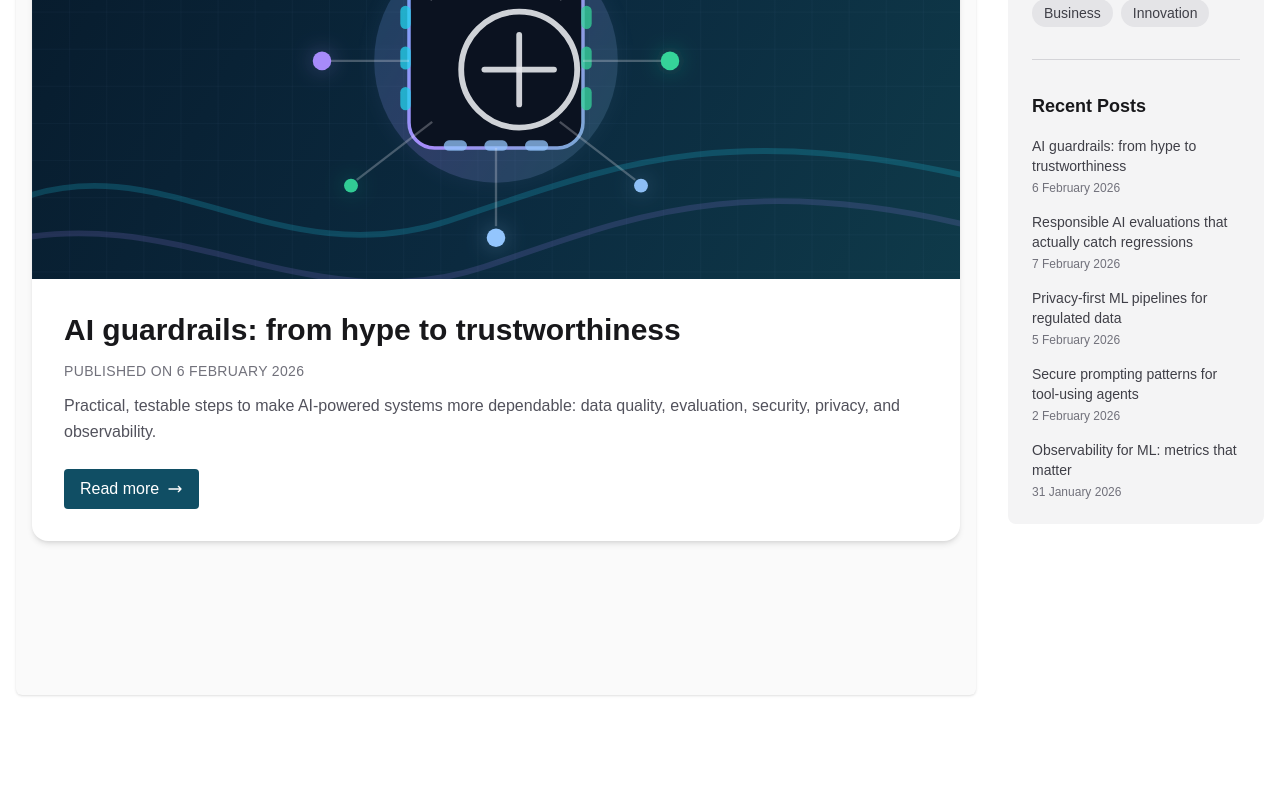
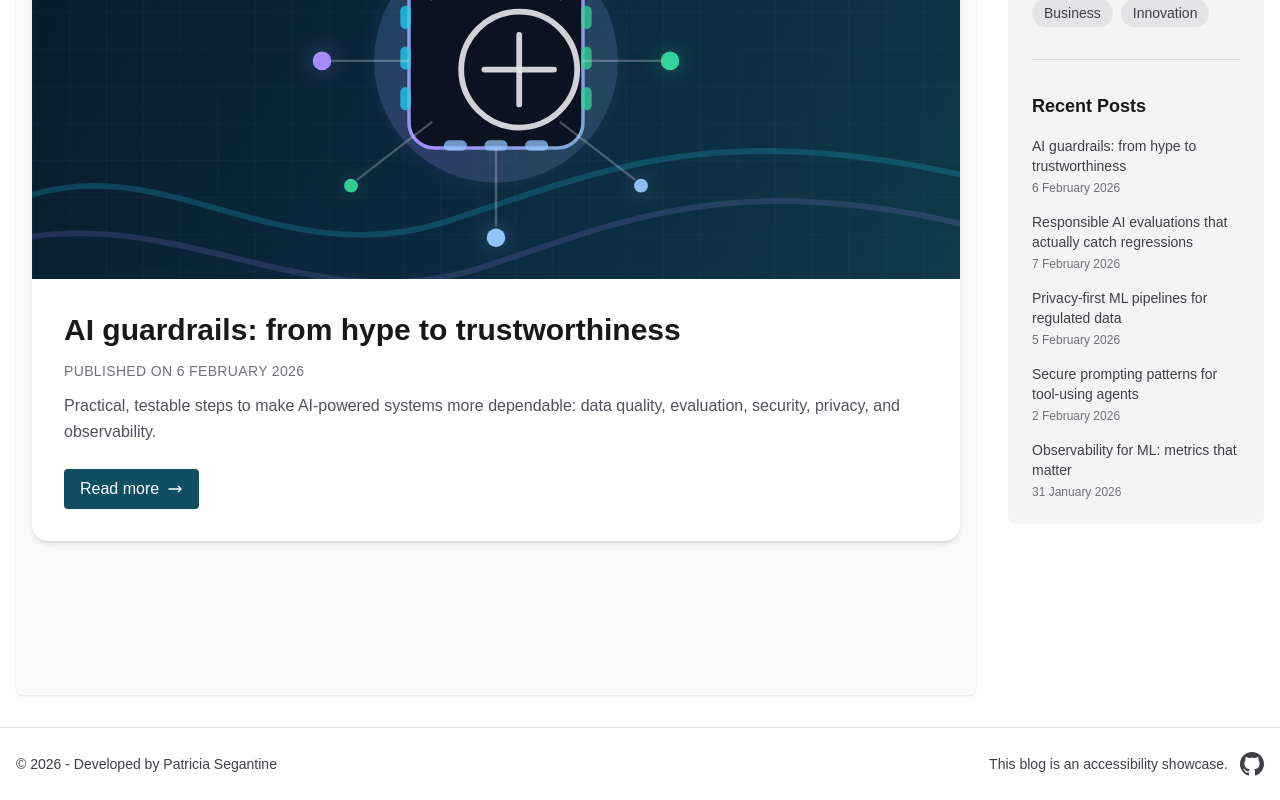
Before and after one commit to patriciasegantine/a11y-blog-project, a Next.js app: page / in a window 1280 px wide. Shown: the part 210-1010 px from the top of the page. Before the commit the page ends 937 px from the top, so only its background shows below. Built offline with nearby package versions, Linux system fonts and the light colour scheme.

Commit message:
feat: add Footer component with GitHub link and accessibility information

```diff
--- a/src/app/layout.tsx
+++ b/src/app/layout.tsx
@@ -5,6 +5,7 @@ import Header from "@/components/sections/Header";
 import AxeAccessibilityInit from "@/components/AxeAccessibilityInit";
 import {PostsProvider} from "@/contexts/PostsContext";
 import Aside from "@/components/sections/Aside";
+import Footer from "@/components/sections/Footer";
 
 export const metadata: Metadata = {
     title: "Blog",
@@ -38,6 +39,7 @@ export default function RootLayout({
                 <Aside/>
             </div>
 
+            <Footer/>
             <AxeAccessibilityInit/>
         </PostsProvider>
         </body>
--- /dev/null
+++ b/src/components/icon/github-icon.tsx
@@ -0,0 +1,14 @@
+export default function GitHubIcon() {
+  return (
+    <svg
+      width="24"
+      height="24"
+      viewBox="0 0 24 24"
+      fill="currentColor"
+      xmlns="http://www.w3.org/2000/svg"
+    >
+      <title>GitHub</title>
+      <path d="M12 0c-6.626 0-12 5.373-12 12 0 5.302 3.438 9.8 8.207 11.387.599.111.793-.261.793-.577v-2.234c-3.338.726-4.033-1.416-4.033-1.416-.546-1.387-1.333-1.756-1.333-1.756-1.089-.745.083-.729.083-.729 1.205.084 1.839 1.237 1.839 1.237 1.07 1.834 2.807 1.304 3.492.997.107-.775.418-1.305.762-1.604-2.665-.305-5.467-1.334-5.467-5.931 0-1.311.469-2.381 1.236-3.221-.124-.303-.535-1.524.117-3.176 0 0 1.008-.322 3.301 1.23.957-.266 1.983-.399 3.003-.404 1.02.005 2.047.138 3.006.404 2.291-1.552 3.297-1.23 3.297-1.23.653 1.653.242 2.874.118 3.176.77.84 1.235 1.911 1.235 3.221 0 4.609-2.807 5.624-5.479 5.921.43.372.823 1.102.823 2.222v 3.293c0 .319.192.694.801.576 4.765-1.589 8.199-6.086 8.199-11.386 0-6.627-5.373-12-12-12z" />
+    </svg>
+  );
+}
--- /dev/null
+++ b/src/components/sections/Footer.tsx
@@ -0,0 +1,33 @@
+import React from "react";
+import GitHubIcon from "@/components/icon/github-icon";
+
+export default function Footer() {
+    return (
+        <footer aria-label="Footer" role="contentinfo"
+                className="mt-auto border-t border-zinc-200 dark:border-zinc-800 bg-white/70 dark:bg-zinc-800 backdrop-blur">
+            <div className="container mx-auto px-4 py-6 text-sm text-zinc-700 dark:text-zinc-300">
+                <div className="flex flex-col md:flex-row md:items-center md:justify-between gap-3">
+                    <p className="leading-relaxed">
+                        {`© ${new Date().getFullYear()} - Developed by Patricia Segantine`}
+                    </p>
+
+                    <div className="flex flex-col md:flex-row md:items-center gap-3">
+                        <p className="md:text-right">
+                            This blog is an accessibility showcase.
+                        </p>
+
+                        <a
+                            href="https://github.com/patriciasegantine/a11y-blog-project"
+                            className="text-zinc-700 dark:text-zinc-300 hover:text-cyan-900 dark:hover:text-cyan-600 transition flex items-center gap-2"
+                            aria-label="Go to GitHub"
+                            target="_blank"
+                            rel="noopener noreferrer"
+                        >
+                            <GitHubIcon/>
+                        </a>
+                    </div>
+                </div>
+            </div>
+        </footer>
+    );
+}
```
